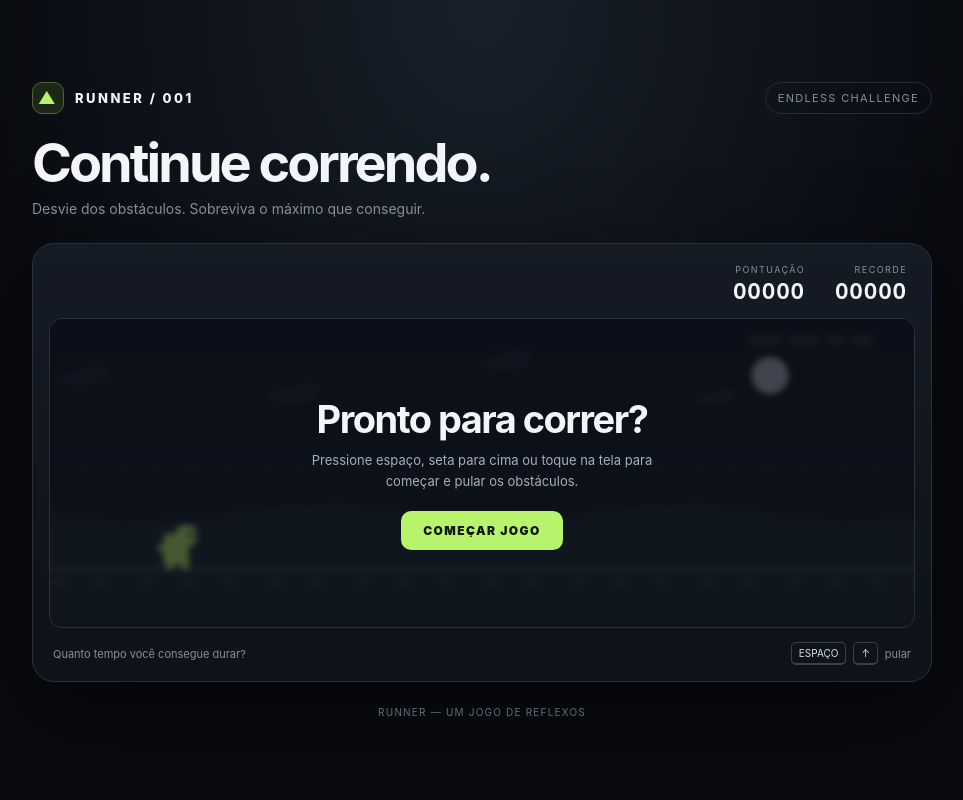
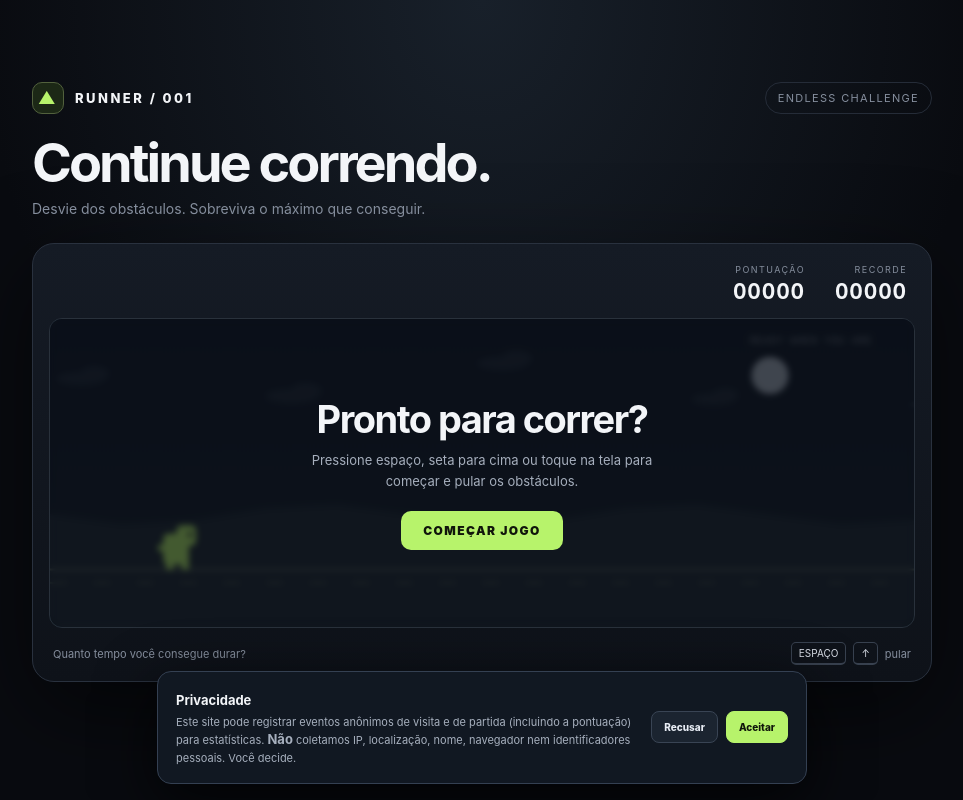
Before and after one commit to ssj4bgohan/test, a plain HTML site: page index.html in a window 1280 px wide. Shown: the whole page, without its empty margins (158-1121 px from the left). Drawn offline with Linux system fonts and the light colour scheme.

Commit message:
Fix ReferenceError: define consent-based sendAnalytics and add consent banner
The index.html called sendAnalytics() in startGame/endGame but the function
and the consent banner markup were missing, causing a ReferenceError on start.
Analytics sends only event type and score after opt-in; no IP or personal data.

Co-Authored-By: Claude Opus 4.8 <noreply@anthropic.com>
Claude-Session: https://claude.ai/code/session_01FXw9LEcRrTig5RcdBmEfJM

```diff
--- a/index.html
+++ b/index.html
@@ -53,6 +53,16 @@ button{font:inherit;cursor:pointer}.primary{border:0;border-radius:10px;padding:
   </section>
   <div class="footer">RUNNER — Um jogo de reflexos</div>
 </main>
+<div class="consent" id="consent" hidden>
+  <div class="consent-copy">
+    <strong>Privacidade</strong>
+    <p>Este site pode registrar eventos anônimos de visita e de partida (incluindo a pontuação) para estatísticas. <strong>Não</strong> coletamos IP, localização, nome, navegador nem identificadores pessoais. Você decide.</p>
+  </div>
+  <div class="consent-actions">
+    <button id="consentDecline">Recusar</button>
+    <button class="accept" id="consentAccept">Aceitar</button>
+  </div>
+</div>
 <script>
 (()=>{
 const canvas=document.getElementById('game'),ctx=canvas.getContext('2d');
@@ -62,6 +72,31 @@ const W=840,H=300,ground=244;
 let state='ready',score=0,best=Number(localStorage.getItem('runner-best')||0),speed=6,frame=0,spawn=0,obstacles=[],clouds=[],particles=[],last=0;
 let player={x:105,y:ground-43,w:36,h:43,vy:0,grounded:true,duck:false};
 bestEl.textContent=String(best).padStart(5,'0');
+// ---- analytics com consentimento: só evento + pontuação, sem IP nem dados pessoais ----
+const consentEl=document.getElementById('consent');
+let analyticsOk=false;
+try{analyticsOk=localStorage.getItem('runner-analytics')==='yes';}catch(e){}
+function sendAnalytics(event,score){
+ if(!analyticsOk)return;
+ const payload={event};
+ if(event==='game_over'&&Number.isFinite(score))payload.score=score;
+ try{fetch('/api/track',{method:'POST',headers:{'Content-Type':'application/json'},body:JSON.stringify(payload),keepalive:true}).catch(()=>{});}catch(e){}
+}
+function setConsent(v){
+ try{localStorage.setItem('runner-analytics',v?'yes':'no');}catch(e){}
+ analyticsOk=v;if(consentEl)consentEl.hidden=true;
+ if(v)sendAnalytics('visit');
+}
+(function initConsent(){
+ let decided=false;try{decided=localStorage.getItem('runner-analytics')!==null;}catch(e){}
+ if(consentEl){
+  consentEl.hidden=decided;
+  const a=document.getElementById('consentAccept'),d=document.getElementById('consentDecline');
+  a&&a.addEventListener('click',()=>setConsent(true));
+  d&&d.addEventListener('click',()=>setConsent(false));
+ }
+ if(analyticsOk)sendAnalytics('visit');
+})();
 for(let i=0;i<5;i++)clouds.push({x:i*205+30,y:35+Math.random()*75,s:.55+Math.random()*.55});
 function rounded(x,y,w,h,r){ctx.beginPath();ctx.roundRect(x,y,w,h,r);ctx.fill()}
 function drawBackground(){
```
